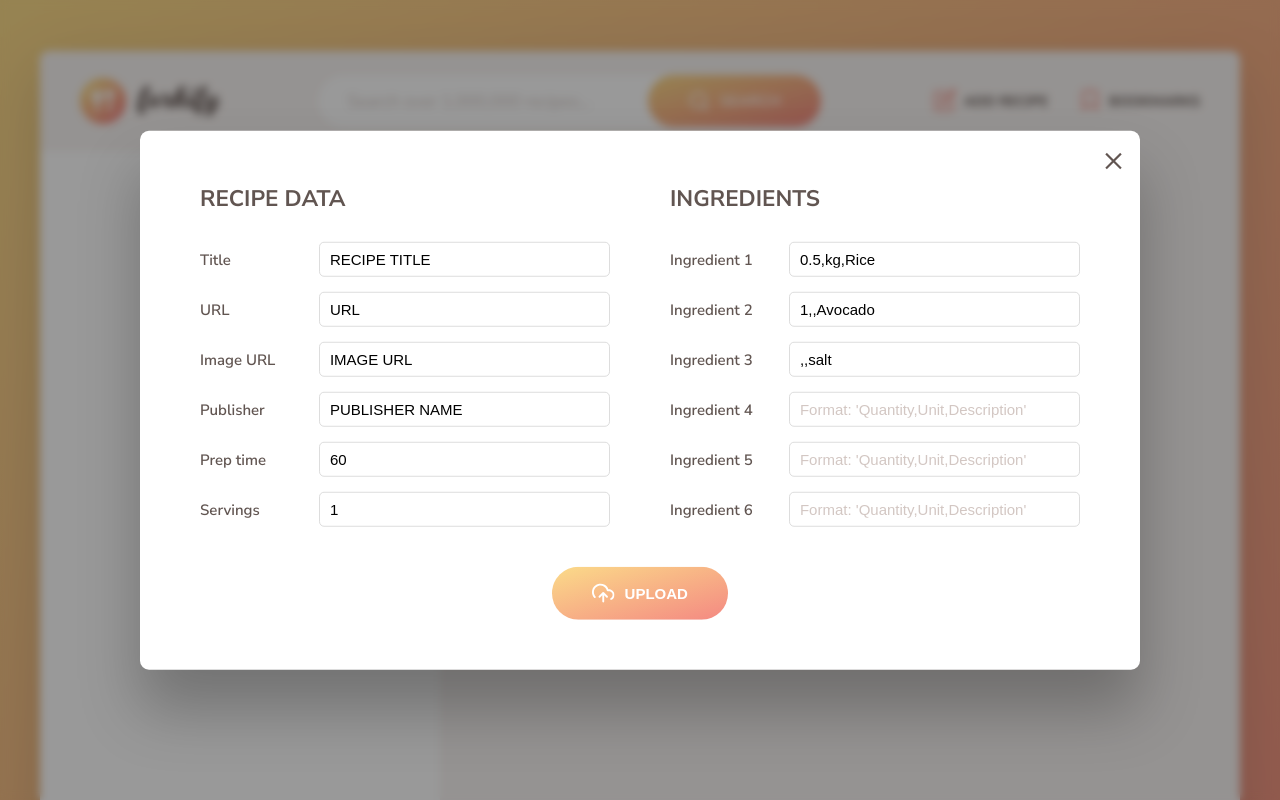
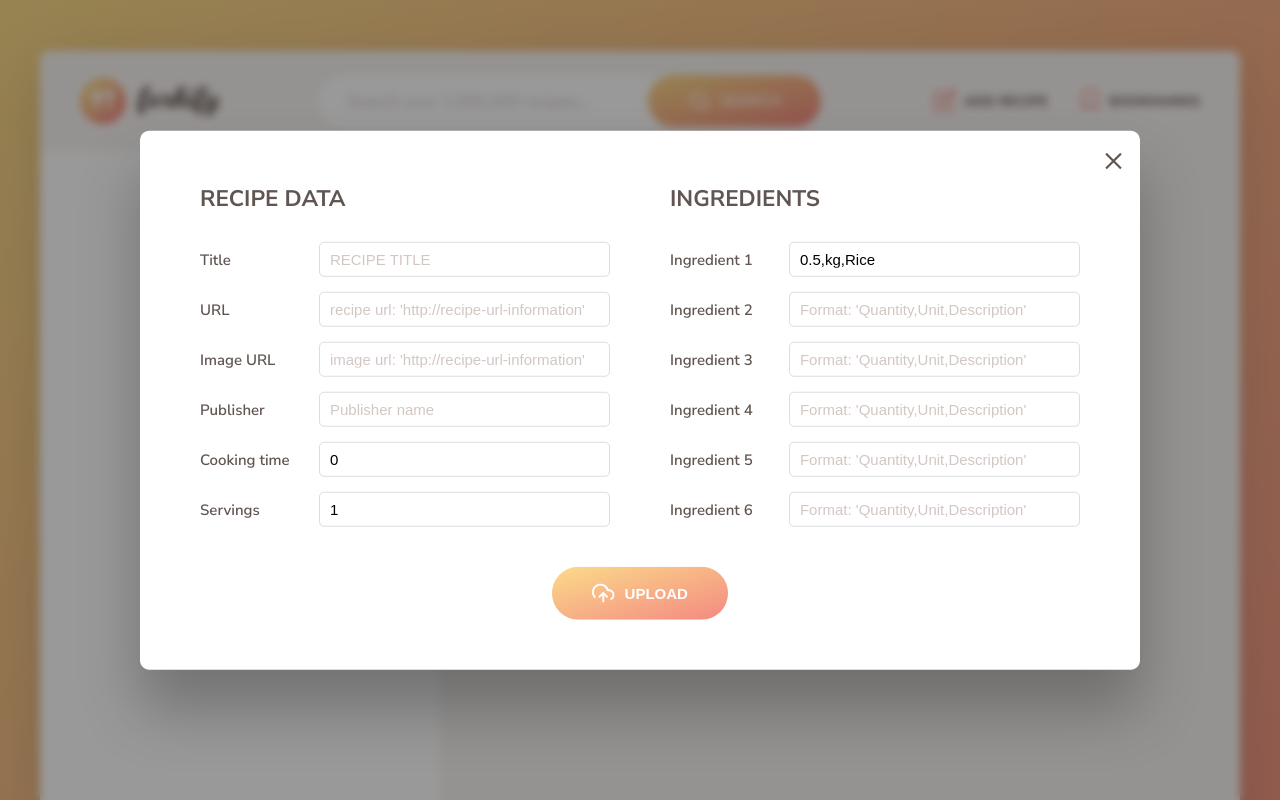
Before and after one commit to paulthadev/chefpro, a website built with Parcel: page index.html in a window 1280 px wide. Both pictures are taken after a click on the button "ADD RECIPE". Shown: the top 800 px of the page. Built offline with nearby package versions, Linux system fonts and the light colour scheme.

Commit message:
update upload form

```diff
--- a/index.html
+++ b/index.html
@@ -252,15 +252,16 @@
       <div class="upload__column">
         <h3 class="upload__heading">Recipe data</h3>
         <label>Title</label>
-        <input value="RECIPE TITLE" required name="title" type="text" />
+        <input value="" required name="title" type="text" placeholder="RECIPE TITLE" />
         <label>URL</label>
-        <input value="URL" required name="sourceUrl" type="text" />
+        <input value="" required name="sourceUrl" type="text"
+          placeholder="recipe url: 'http://recipe-url-information'" />
         <label>Image URL</label>
-        <input value="IMAGE URL" required name="image" type="text" />
+        <input value="" required name="image" type="text" placeholder="image url: 'http://recipe-url-information'" />
         <label>Publisher</label>
-        <input value="PUBLISHER NAME" required name="publisher" type="text" />
-        <label>Prep time</label>
-        <input value="60" required name="cookingTime" type="number" />
+        <input value="" required name="publisher" type="text" placeholder="Publisher name" />
+        <label>Cooking time</label>
+        <input value="0" required name="cookingTime" type="number" />
         <label>Servings</label>
         <input value="1" required name="servings" type="number" />
       </div>
@@ -271,9 +272,9 @@
         <input value="0.5,kg,Rice" type="text" required name="ingredient-1"
           placeholder="Format: 'Quantity,Unit,Description'" />
         <label>Ingredient 2</label>
-        <input value="1,,Avocado" type="text" name="ingredient-2" placeholder="Format: 'Quantity,Unit,Description'" />
+        <input value="" type="text" name="ingredient-2" placeholder="Format: 'Quantity,Unit,Description'" />
         <label>Ingredient 3</label>
-        <input value=",,salt" type="text" name="ingredient-3" placeholder="Format: 'Quantity,Unit,Description'" />
+        <input value="" type="text" name="ingredient-3" placeholder="Format: 'Quantity,Unit,Description'" />
         <label>Ingredient 4</label>
         <input type="text" name="ingredient-4" placeholder="Format: 'Quantity,Unit,Description'" />
         <label>Ingredient 5</label>
```
